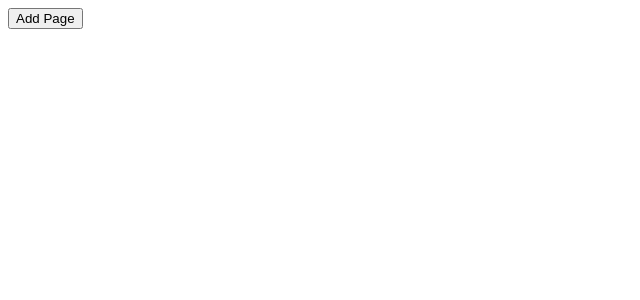
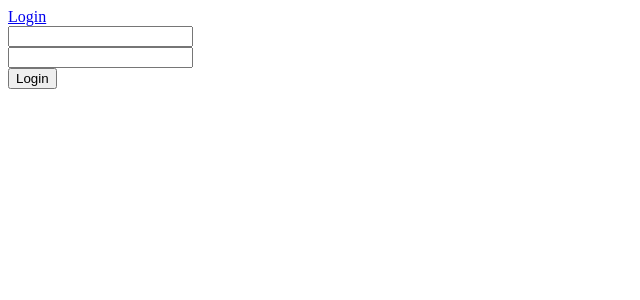
Before and after one commit to kat3su/symbiote-dev-test, an Angular app: page /login in a window 1280 px wide. Before the commit this address led to /. Shown: the top 300 px of the page, without its empty margins (0-640 px from the left). Built offline with nearby package versions, Linux system fonts and the light colour scheme.

Commit message:
feat: login form & auth service

```diff
--- a/src/app/app.component.html
+++ b/src/app/app.component.html
@@ -1,9 +1,17 @@
 <div fxLayout="row">
   <div fxFlex="30">
     <app-page-list [pages]="pages" (select)="openPage($event)"></app-page-list>
-    <div>
-      <button routerLink="pages/new">Add Page</button>
-    </div>
+    <ng-template [ngIf]="activeUser" [ngIfElse]="loginLink">
+      <div>
+        <button routerLink="pages/new">Add Page</button>
+      </div>
+      <div>
+        Welcome {{activeUser.username}}
+      </div>
+    </ng-template>
+    <ng-template #loginLink>
+      <a routerLink="login">Login</a>
+    </ng-template>
   </div>
   <div fxFlex="70">
     <router-outlet></router-outlet>
--- a/src/app/app.component.ts
+++ b/src/app/app.component.ts
@@ -2,6 +2,7 @@ import {Component, OnInit} from '@angular/core';
 import {Page} from './models/page';
 import {PageService} from './services/page.service';
 import {AuthService} from './services/auth.service';
+import {User} from './models/user';
 import {Router} from '@angular/router';
 
 @Component({
@@ -10,10 +11,14 @@ import {Router} from '@angular/router';
   styleUrls: ['./app.component.scss']
 })
 export class AppComponent implements OnInit {
+  activeUser: User;
   pages: Page[];
 
-  constructor(private pageService: PageService, private router: Router) {}
+  constructor(private pageService: PageService, public authService: AuthService, private router: Router) {}
   ngOnInit() {
+    this.authService.getActiveUser().subscribe(user => {
+      this.activeUser = user;
+    });
     this.pageService.getPages().subscribe(pages => {
       this.pages = pages;
     });
--- a/src/app/app.module.ts
+++ b/src/app/app.module.ts
@@ -7,6 +7,7 @@ import { appRoutes } from './app.route';
 import { AppComponent } from './app.component';
 import { PageListComponent } from './components/page-list/page-list.component';
 import { PageEditorComponent } from './components/page-editor/page-editor.component';
+import { LoginComponent } from './components/login/login.component';
 
 
 @NgModule({
@@ -14,6 +15,7 @@ import { PageEditorComponent } from './components/page-editor/page-editor.compon
     AppComponent,
     PageListComponent,
     PageEditorComponent,
+    LoginComponent
   ],
   imports: [
     BrowserModule,
--- a/src/app/app.route.ts
+++ b/src/app/app.route.ts
@@ -3,6 +3,7 @@ import {LoginComponent} from './components/login/login.component';
 import {PageEditorComponent} from './components/page-editor/page-editor.component';
 
 export const appRoutes: Routes = [
+  { path: 'login', component: LoginComponent },
   { path: 'pages/new', component: PageEditorComponent },
   { path: 'pages/:pageName', component: PageEditorComponent }
 ]
--- /dev/null
+++ b/src/app/components/login/login.component.html
@@ -0,0 +1,10 @@
+<div>
+  <input [(ngModel)]="user.username" type="text" />
+</div>
+<div>
+  <input [(ngModel)]="user.password" type="password" />
+</div>
+<div>
+  <div>{{error}}</div>
+  <button (click)="login()">Login</button>
+</div>
--- /dev/null
+++ b/src/app/components/login/login.component.ts
@@ -0,0 +1,34 @@
+import { Component, OnInit } from '@angular/core';
+import {User} from '../../models/user';
+import {AuthService} from '../../services/auth.service';
+import {Router} from '@angular/router';
+
+@Component({
+  selector: 'app-login',
+  templateUrl: './login.component.html',
+  styleUrls: ['./login.component.scss']
+})
+export class LoginComponent implements OnInit {
+  user: User = new User();
+  error: string;
+  constructor(private authService: AuthService, private router: Router) { }
+
+  ngOnInit() {
+  }
+
+  login() {
+    if (!this.user.username || !this.user.password) {
+      this.error = 'Please enter username & password';
+      return;
+    }
+    this.authService.login(this.user).subscribe(response => {
+      if (response.success) {
+        this.router.navigate(['/']);
+        this.error = null;
+      } else {
+        this.error = response.error;
+      }
+    });
+  }
+
+}
--- /dev/null
+++ b/src/app/models/user.ts
@@ -0,0 +1,4 @@
+export class User {
+  username: string;
+  password: string;
+}
--- /dev/null
+++ b/src/app/services/auth.service.ts
@@ -0,0 +1,37 @@
+import { Injectable } from '@angular/core';
+import {User} from '../models/user';
+import {Observable, Observer, of} from 'rxjs';
+
+@Injectable({
+  providedIn: 'root'
+})
+export class AuthService {
+  private activeUser: User;
+  private activeUserObserver: Observer<User>;
+  constructor() {}
+
+  getActiveUser() {
+    return new Observable<User>(observer => {
+      this.activeUserObserver = observer;
+      this.activeUserObserver.next(this.activeUser);
+    });
+  }
+
+  login(user): Observable<any> {
+    if (this.authenticate(user)) {
+      this.activeUser = user;
+      this.activeUserObserver.next(this.activeUser);
+      return of({
+        success: true
+      });
+    }
+    return of({
+      success: false,
+      error: 'Invalid username & password'
+    });
+  }
+
+  private authenticate(user: User) {
+    return user.username === user.password;
+  }
+}
```
Also changed, not shown: src/app/components/login/login.component.scss (added), 2 other files (tests, documents, lock files or other folders).
